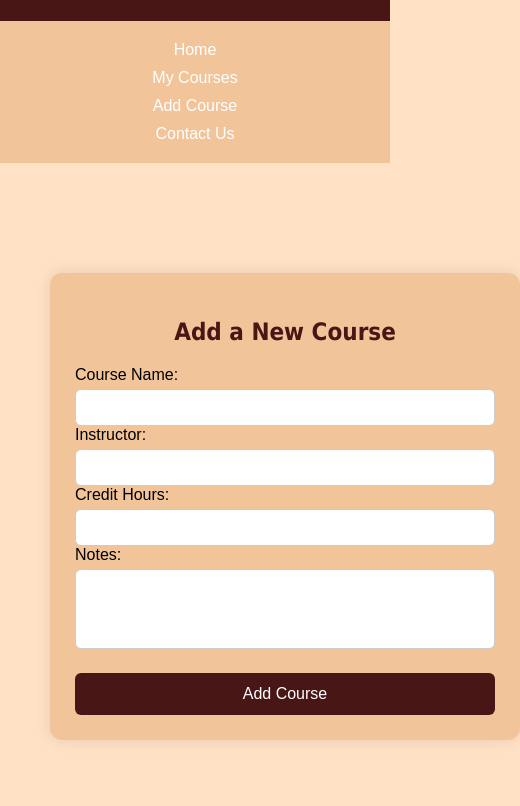
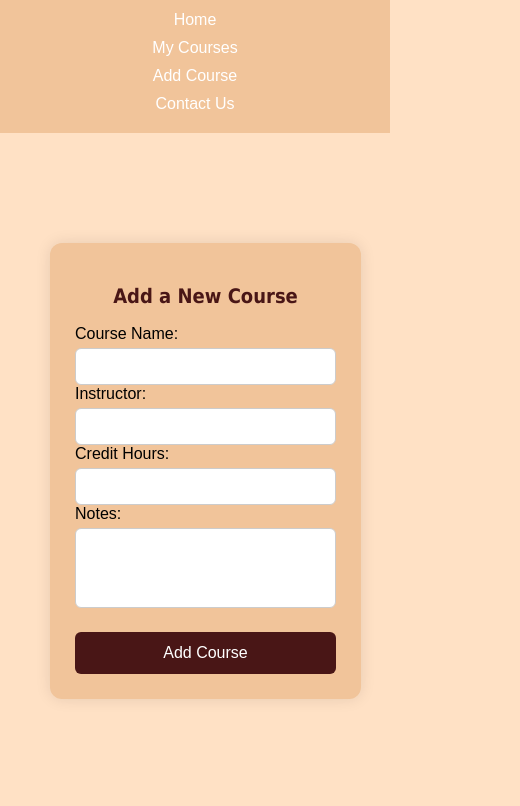
Before and after one commit to Youssef-ali-1/Personal-Courses, a plain HTML site: page Add Course.html in a window 390 px wide. Shown: the part 90-896 px from the top of the page, 520 px wide, since content can reach past the window. Drawn offline with Linux system fonts and the light colour scheme.

Commit message:
first commit

```diff
--- a/style.css
+++ b/style.css
@@ -64,9 +64,17 @@
         display: block;
         margin: 10px 0;
     }
+    .container{
+        width: 95%;
+        margin: 20px auto;
+    }
+    h1,h2{
+        font-size: 20px;
+    }
 }
 .container {
-    width: 420px;
+    width: 90%;
+    max-width: 420px;
     margin: 60px auto;
     background-color: rgb(241, 196, 154);
     padding: 25px;
@@ -98,5 +106,6 @@
     cursor: pointer;
 }
 button:hover{
-    background-color: white;
+    background-color:rgb(241, 196, 154);
+    color: rgb(73, 22, 22);
 }
```
Also changed, not shown: Add Course.html (+0 -1 lines).
